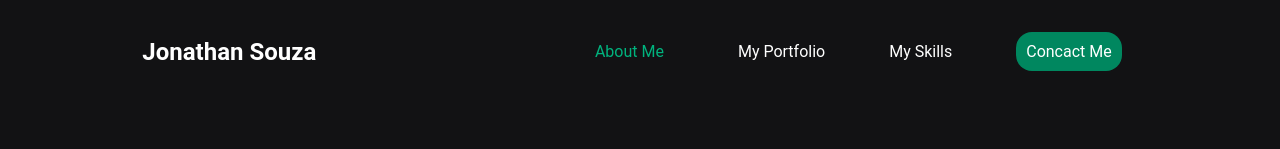
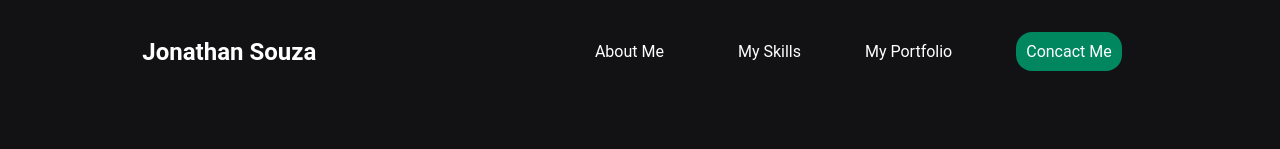
Before and after one commit to jonathanosouza/portfolio, a React (Vite) app: page /home in a window 1280 px wide. Shown: the top 149 px of the page. Built offline with nearby package versions, Linux system fonts and the light colour scheme.

Commit message:
Aleterando Scrool HomeMenu

```diff
--- a/src/components/AboutMe/AboutMe.tsx
+++ b/src/components/AboutMe/AboutMe.tsx
@@ -22,10 +22,11 @@ export function AboutMe (){
 
 
 
+
   return (
     <AboutContainer className="headline">
 
-      <AboutInfo>
+      <AboutInfo id="aboutme">
         <strong> <TerminalWindow size={40} color = "#00B37E"/>About Me <span>_</span></strong>
         <span>
         <AboutText  className="AboutInfo">
@@ -34,7 +35,6 @@ export function AboutMe (){
          </AboutText>
         </span>
       </AboutInfo>
-
       <SkillInfo className="SkillInfo">
         <SkillIco  className="SoftSkillContanier">
         <strong> <Code size={40} color = "#00B37E"/>Hard Skills <span>_</span></strong>
--- a/src/components/AboutMe/AboutStyles.ts
+++ b/src/components/AboutMe/AboutStyles.ts
@@ -1,4 +1,7 @@
-import styled from "styled-components";
+import styled, {css} from "styled-components";
+
+
+
 
 export const AboutContainer = styled.div `
   display:  flex;
@@ -10,10 +13,19 @@ export const AboutContainer = styled.div `
   padding: 1rem;
   gap: 2rem;
 
+  #id{
+    scroll-behavior: smooth;
+  }
 
 `
 
+
 export const AboutInfo = styled.div `
+#aboutme{
+  scroll-behavior: smooth;
+}
+
+
   display:  flex;
   height: 32rem;
   gap: 2rem;
@@ -27,7 +39,6 @@ export const AboutInfo = styled.div `
   padding: 1rem;
   border-radius: 1rem;
   filter: drop-shadow(8px 8px 5px rgba(0,255,0,.2));
-
 
 
   strong{
--- a/src/components/Concacts/ConcatcCard.tsx
+++ b/src/components/Concacts/ConcatcCard.tsx
@@ -57,7 +57,7 @@ export function ContactShow (){
   //  }
 
       return (
-        <SlideContanier>
+        <SlideContanier id="contacts">
          {/* <SlideButton><ArrowFatLeft size={32} /></SlideButton> */}
           <CartInputContact>
             <InputCart ref={form} onSubmit={sendEmail}>
--- a/src/components/Projects/Projects.tsx
+++ b/src/components/Projects/Projects.tsx
@@ -6,7 +6,7 @@ import { ProjectContainer } from "./ProjectStyle";
 export function Projetcs() {
   return(
     <ProjectContainer>
-      <strong> <ProjectorScreenChart size={40} color = "#00B37E"/>Projects<span>_</span></strong>
+      <strong id="projects"> <ProjectorScreenChart size={40} color = "#00B37E"/>Projects<span>_</span></strong>
     </ProjectContainer>
   )
 }
--- a/src/pages/Home/Home.tsx
+++ b/src/pages/Home/Home.tsx
@@ -21,10 +21,10 @@ export function Home(){
         <HomeHeader>
           <h2>Jonathan Souza</h2>
         <HomeMenu>
-           <span>About Me</span>
-           <span>My Portfolio</span>
-           <span>My Skills</span>
-           <span>Concact Me</span>
+         <span><a href="#aboutme">About Me</a></span>
+         <span><a href="#aboutme">My Skills</a></span>
+         <span><a href="#projects">My Portfolio</a></span>
+         <span><a href="#contacts">Concact Me</a></span>
         </HomeMenu>
         </HomeHeader>
         <Hello>
--- a/src/pages/Home/Homestyles.ts
+++ b/src/pages/Home/Homestyles.ts
@@ -22,6 +22,15 @@ gap: 4rem;
 justify-content: center;
 align-items: center;
 padding: 1rem;
+
+
+a{
+  text-decoration: none;
+  color: white;
+}
+
+
+
 
 span:hover:nth-child(2){
   background: ${(props) => props.theme['green-300']};
```
